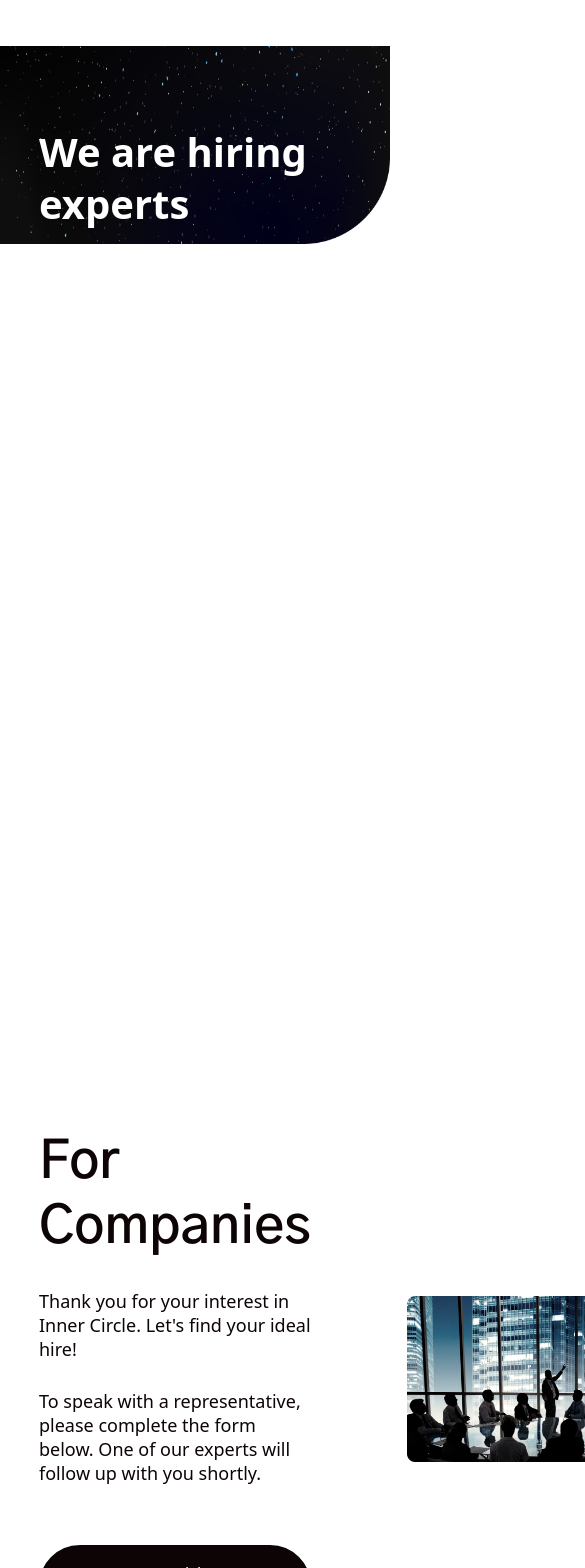
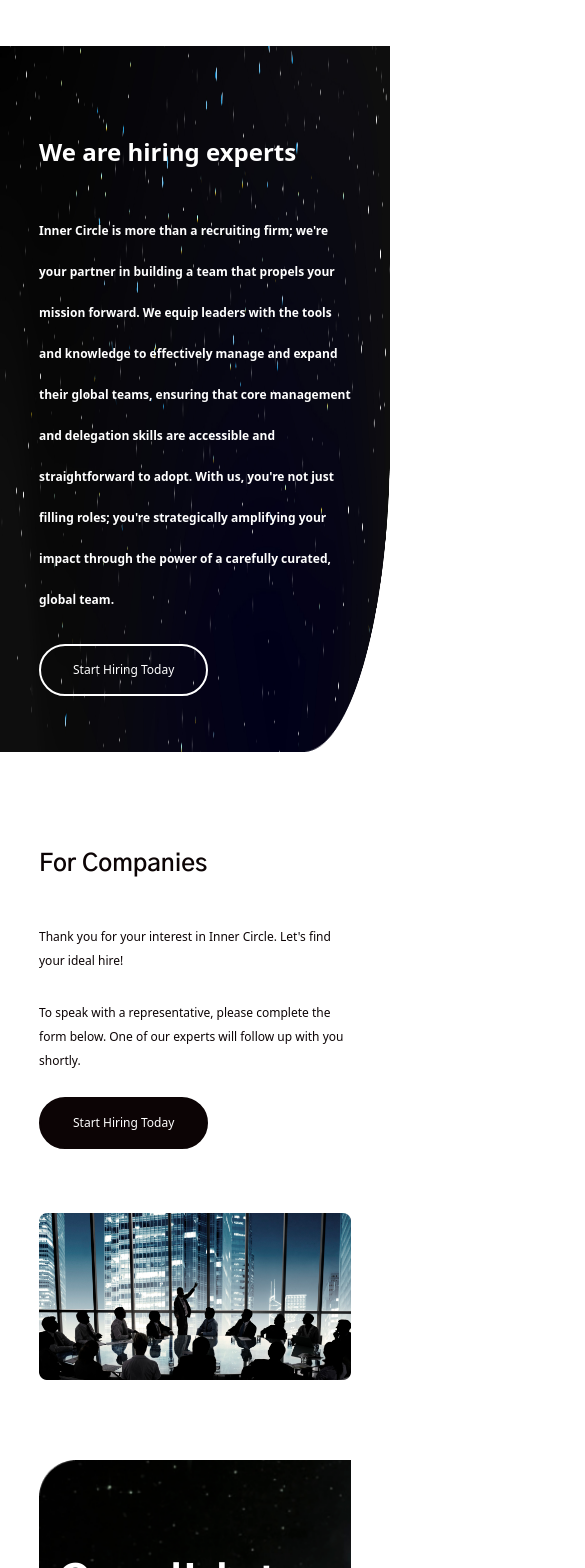
Before and after one commit to Zakaria0107/innerCircle, a React (Create React App) app: page / in a window 390 px wide. Shown: the part 2360-3928 px from the top of the page, 585 px wide, since content can reach past the window. Built offline with nearby package versions, Linux system fonts and the light colour scheme.

Commit message:
responsive

```diff
--- a/src/compenents/Home/ForCompanies.jsx
+++ b/src/compenents/Home/ForCompanies.jsx
@@ -4,12 +4,12 @@
 const ForCompanies = () => {
   return (
     <div className='w-screen'>
-        <div className='w-[80%] mx-auto py-20 flex justify-between items-center gap-24'>
+        <div className='w-[80%] mx-auto py-20 flex justify-between items-center flex-wrap gap-16  xl:gap-24'>
             <div>
-                <h2 className='font-gothic-a1 font-semibold text-[52px] leading-[65px] text-[#0C0405]'>For Companies</h2>
-                <p className='font-normal text-lg leading-[24px] text-[#0C0405] mt-7'>Thank you for your interest in Inner Circle. Let's find your ideal hire!</p>
-                <p className='font-normal text-lg leading-[24px] text-[#0C0405] mt-7'>To speak with a representative, please complete the form below. One of our experts will follow up with you shortly.</p>
-                <button className='mt-[60px] text-lg leading-[24px] text-white rounded-[60px] py-[15px] px-[60px] border-2 border-solid border-[#0C0405] bg-[#0C0405]'>Start Hiring Today</button>
+                <h2 className='font-gothic-a1 font-semibold text-2xl sm:text-3xl md:text-5xl xl:text-[52px] text-[#0C0405] leading-[65px] '>For Companies</h2>
+                <p className='font-normal text-xs sm:text-sm md:text-base xl:text-lg leading-[24px] text-[#0C0405] mt-7'>Thank you for your interest in Inner Circle. Let's find your ideal hire!</p>
+                <p className='font-normal text-xs sm:text-sm md:text-base xl:text-lg leading-[24px] text-[#0C0405] mt-7'>To speak with a representative, please complete the form below. One of our experts will follow up with you shortly.</p>
+                <button className='mt-6 sm:mt-8 md:mt-10 xl:mt-36 text-xs xl:text-lg leading-[24px] text-white rounded-[60px] py-3 xl:py-[15px] px-8 xl:px-[60px] border-2 border-solid border-[#0C0405] bg-[#0C0405]'>Start Hiring Today</button>
             </div>
             <img src={mainImage} alt="mainImage" />
         </div>
--- a/src/compenents/Home/HiringExperts.jsx
+++ b/src/compenents/Home/HiringExperts.jsx
@@ -4,11 +4,11 @@
 const HiringExperts = () => {
   return (
     <div className='w-screen relative'>
-        <img src={hiringExpertsImg} alt="" className='absolute left-0 top-0 -z-10' />
+        <img src={hiringExpertsImg} alt="" className='w-full lg:w-auto !h-full absolute  left-0 top-0  bottom-0 -z-10 ' />
         <div className='w-[80%] h-full mx-auto pt-20 pb-14'>
-            <h2 className='font-bold text-[40px] leading-[52px] text-white'>We are hiring experts</h2>
-            <p className='font-semibold text-lg leading-[41px] max-w-[615px] text-white mt-8' >Inner Circle is more than a recruiting firm; we're your partner in building a team that propels your mission forward. We equip leaders with the tools and knowledge to effectively manage and expand their global teams, ensuring that core management and delegation skills are accessible and straightforward to adopt. With us, you're not just filling roles; you're strategically amplifying your impact through the power of a carefully curated, global team.</p>
-            <button className='mt-[60px] text-lg leading-[24px] text-white rounded-[60px] py-[15px] px-[60px] border-2 border-solid border-white'>Start Hiring Today</button>
+            <h2 className='font-bold text-2xl md:text-3xl xl:text-[40px] leading-[52px] text-white'>We are hiring experts</h2>
+            <p className='font-semibold text-xs sm:text-sm md:text-base xl:text-lg leading-[41px] w-full lg:max-w-[615px] text-white mt-8' >Inner Circle is more than a recruiting firm; we're your partner in building a team that propels your mission forward. We equip leaders with the tools and knowledge to effectively manage and expand their global teams, ensuring that core management and delegation skills are accessible and straightforward to adopt. With us, you're not just filling roles; you're strategically amplifying your impact through the power of a carefully curated, global team.</p>
+            <button className='mt-6 sm:mt-8 md:mt-10 xl:mt-36 text-xs xl:text-lg leading-[24px] text-white rounded-[60px] py-3 xl:py-[15px] px-8 xl:px-[60px] border-2 border-solid border-white'>Start Hiring Today</button>
         </div>
     </div>
   )
```
